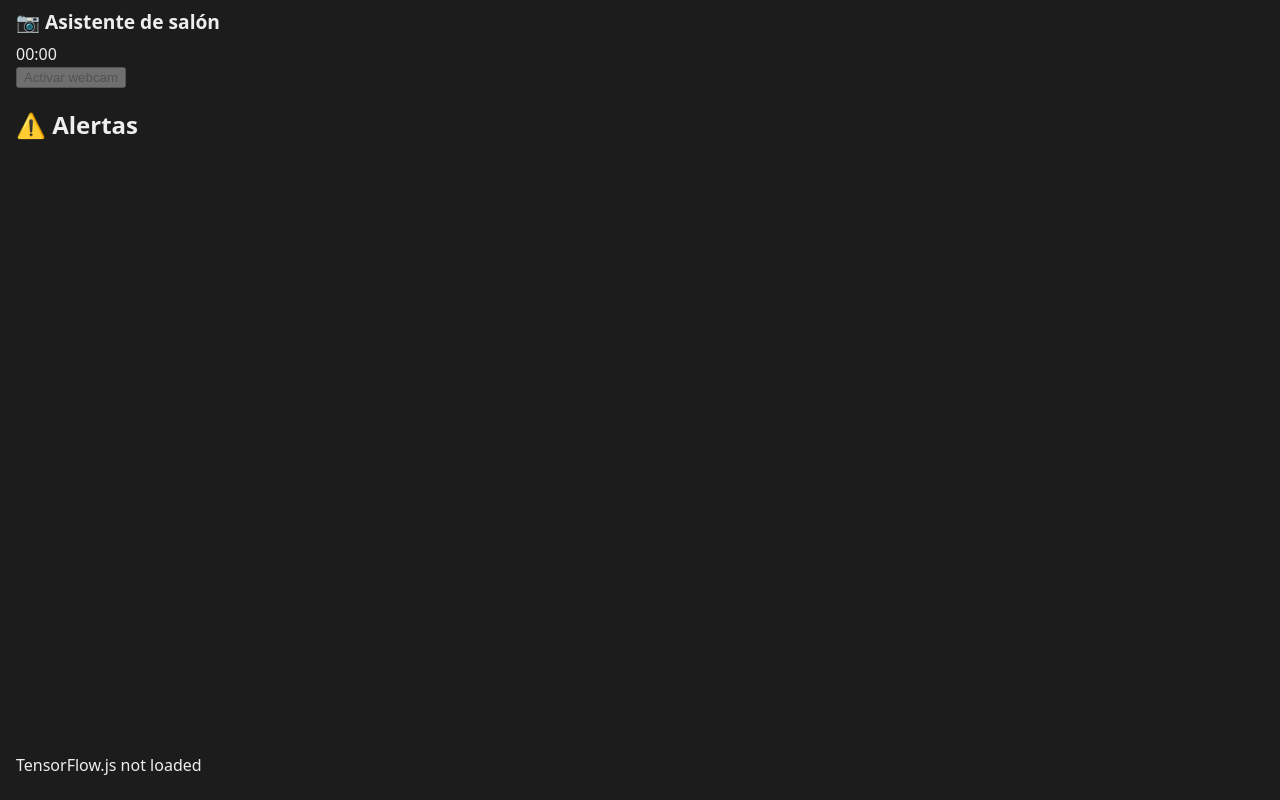
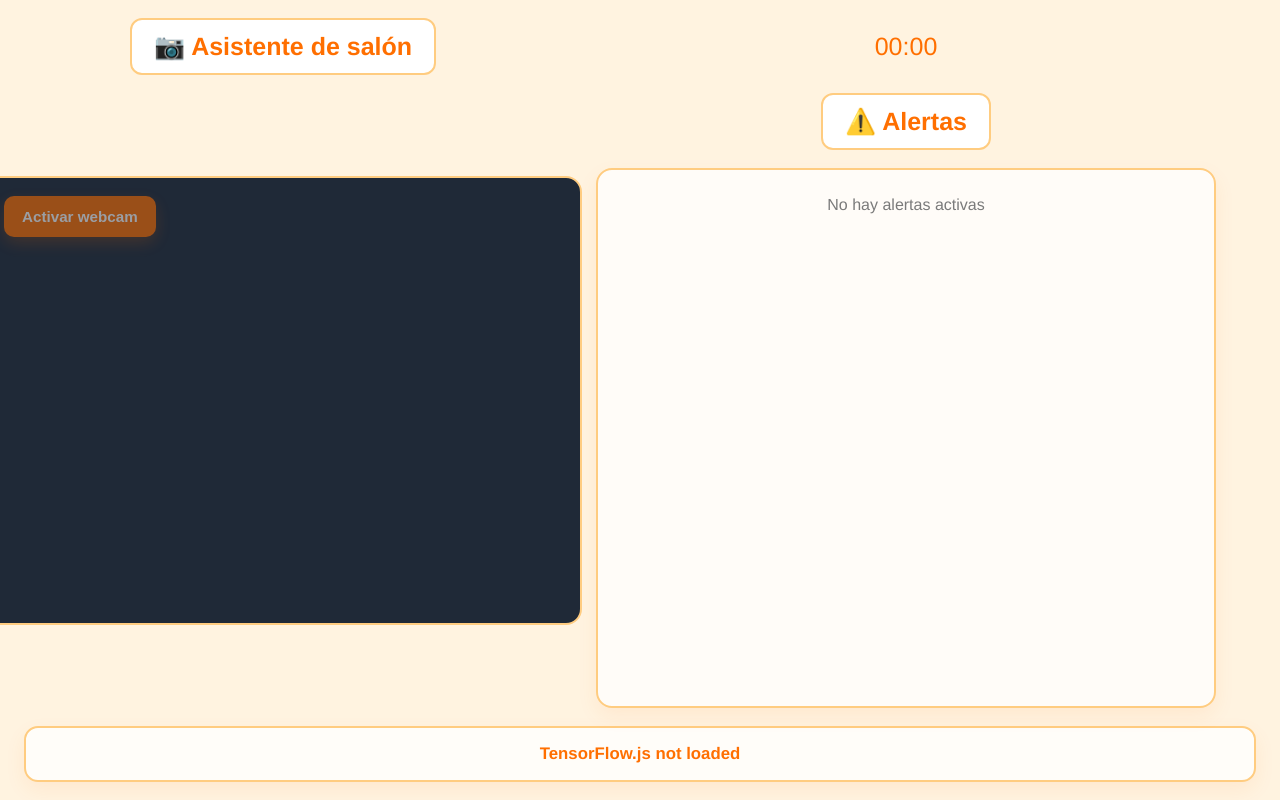
Before and after one commit to kevinMGII/living-room-assistant-coco-ssd, a plain HTML site: page index.html in a window 1280 px wide. Drawn offline with Linux system fonts and the light colour scheme.

Commit message:
style: improve interface layout and styling

```diff
--- a/styles.css
+++ b/styles.css
@@ -1,59 +1,186 @@
-html, body {
-    height: 100%;
-    margin: 0;
+
+* {
+    box-sizing: border-box;
 }
 
-/* The page is exactly as tall as the window, so it never scrolls */
 body {
+    margin: 0;
+    height: 100dvh;
+    padding: 18px 24px;
     display: flex;
     flex-direction: column;
-    height: 100dvh;
-    box-sizing: border-box;
-    padding: 0.5rem 1rem;
     overflow: hidden;
-    font-family: system-ui, sans-serif;
-    background: #1c1c1c;
-    color: #eee;
+    font-family: helvetica, arial, sans-serif;
+    background: #fff3e0;
+    color: #3d3d3d;
+}
+
+header {
+    flex-shrink: 0;
+    display: grid;
+    grid-template-columns: minmax(0, 1fr) 620px;
+    gap: 14px;
+    margin-bottom: 18px;
+}
+
+h1, #alertsColumn h2 {
+    display: inline-block;
+    margin: 0;
+    padding: 12px 22px;
+    font-size: 25px;
+    font-weight: 700;
+    color: #ff6f00;
+    background: #ffffff;
+    border: 2px solid #ffcc80;
+    border-radius: 12px;
 }
 
 h1 {
-    margin: 0 0 0.5rem;
-    font-size: 1.2rem;
+    grid-column: 1;
+    justify-self: center;
+    transform: translateX(-40px);
 }
 
-/* The scene takes all the free space; min-height: 0 lets it shrink */
 #scene {
     position: relative;
+    display: grid;
+    grid-template-columns: minmax(0, 1fr) 620px;
+    gap: 14px;
     flex: 1;
     min-height: 0;
+    transform: translateX(-40px);
 }
 
-/* Video and canvas share the same box, so the drawings match the image */
+#cameraView {
+    position: relative;
+    grid-column: 1;
+    width: min(100%, calc((100dvh - 190px) * 4 / 3));
+    max-height: 100%;
+    aspect-ratio: 4 / 3;
+    align-self: center;
+    justify-self: center;
+    overflow: hidden;
+    background: #1f2937;
+    border: 2px solid #ffcc80;
+    border-radius: 16px;
+}
+
 #video, #canvas {
     position: absolute;
     inset: 0;
     width: 100%;
     height: 100%;
-    object-fit: contain;
 }
 
-/* Alerts float over the bottom of the video */
+#video {
+    display: block;
+    object-fit: contain;
+    z-index: 0;
+}
+
+#canvas {
+    pointer-events: none;
+    z-index: 1;
+}
+
+#alertsColumn {
+    grid-column: 2;
+    display: flex;
+    flex-direction: column;
+    align-items: center;
+    gap: 18px;
+    min-width: 0;
+    min-height: 0;
+    width: 100%;
+}
+
+#alertsColumn h2 {
+    flex-shrink: 0;
+    text-align: center;
+}
+
 #alerts {
-    position: absolute;
-    left: 0.5rem;
-    right: 0.5rem;
-    bottom: 0.5rem;
+    width: 100%;
+    flex: 1;
+    min-height: 0;
+    overflow-y: auto;
+    padding: 18px;
+    background: rgba(255, 255, 255, 0.78);
+    border: 2px solid #ffcc80;
+    border-radius: 16px;
+    box-shadow: 0 8px 20px rgba(255, 111, 0, 0.08);
+}
+
+#alerts:empty::before {
+    content: "No hay alertas activas";
+    display: block;
+    text-align: center;
+    color: #7a7a7a;
+    font-size: 1rem;
+    margin-top: 8px;
 }
 
 .alert {
-    background: rgba(40, 40, 40, 0.9);
-    border-left: 4px solid #ffb300;
-    padding: 0.5rem 0.8rem;
-    margin-top: 0.4rem;
-    border-radius: 4px;
+    margin-bottom: 12px;
+    padding: 12px 14px;
+    background: rgba(255, 111, 0, 0.12);
+    border-left: 5px solid #ff6f00;
+    border-radius: 10px;
+    color: #4e342e;
+    font-size: 0.95rem;
+    line-height: 1.4;
 }
 
-#info {
-    margin: 0.3rem 0 0;
-    color: #ffb300;
+#outputMessage {
+    flex-shrink: 0;
+    margin: 18px 0 0;
+    padding: 16px 18px;
+    text-align: center;
+    font-size: 1.05rem;
+    font-weight: 700;
+    color: #ff6f00;
+    background: rgba(255, 255, 255, 0.82);
+    border: 2px solid #ffcc80;
+    border-radius: 14px;
+    box-shadow: 0 8px 20px rgba(255, 111, 0, 0.08);
 }
+
+#btnEnableWebcam {
+    position: absolute;
+    top: 18px;
+    left: 18px;
+    z-index: 3;
+    padding: 12px 18px;
+    border: none;
+    border-radius: 10px;
+    background: #ff6f00;
+    color: #fff;
+    font-size: 0.95rem;
+    font-weight: 700;
+    cursor: pointer;
+    box-shadow: 0 6px 16px rgba(255, 111, 0, 0.28);
+}
+
+#btnEnableWebcam:hover {
+    background: #e65100;
+}
+
+#btnEnableWebcam:disabled {
+    opacity: 0.55;
+    cursor: not-allowed;
+}
+
+.removed {
+    display: none;
+}
+
+#cameraTimer {
+    grid-column: 2;
+    justify-self: center;
+    align-self: center;
+    color: #ff6f00;
+    font-size: 25px;
+    font-weight: 400;
+    font-variant-numeric: tabular-nums;
+    transform: translateX(-40px);
+}
```
